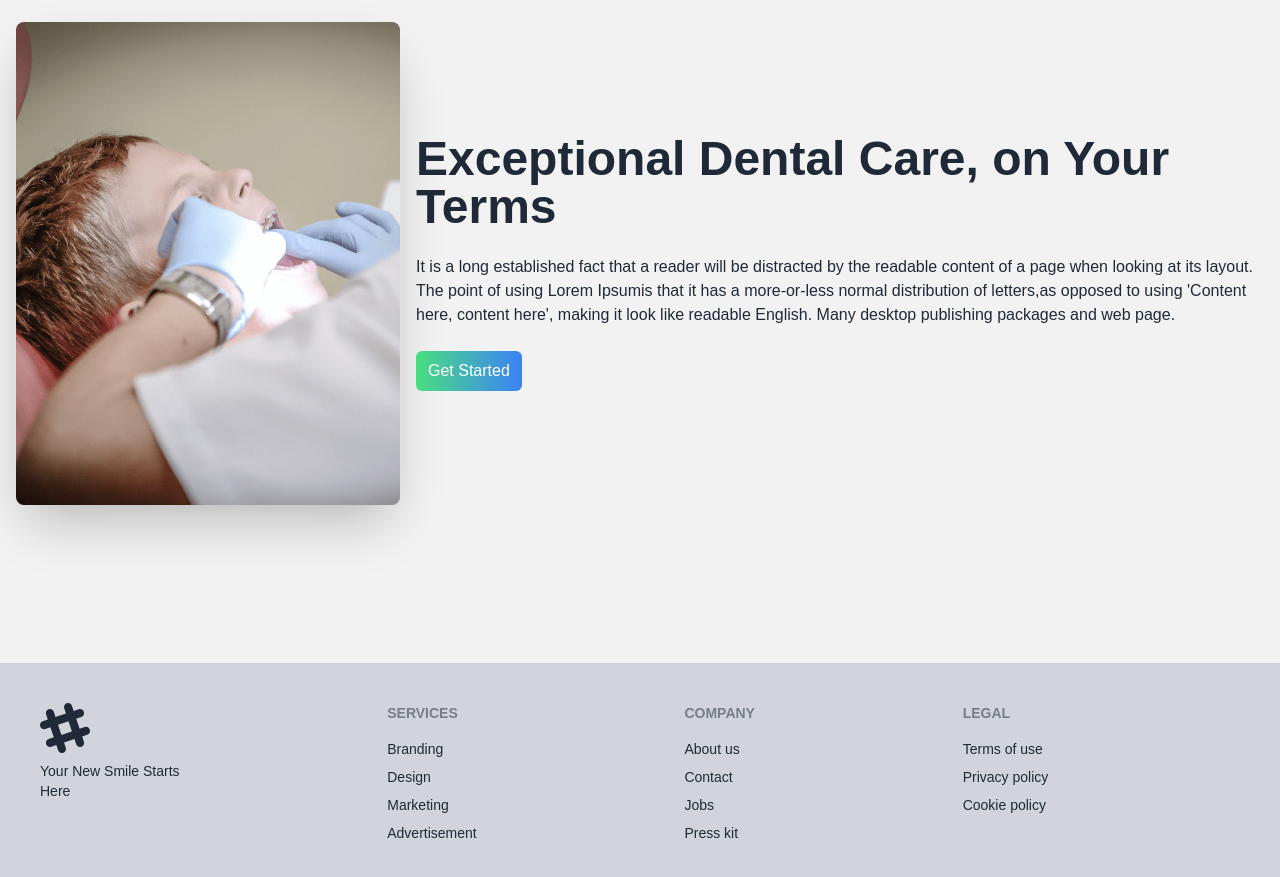
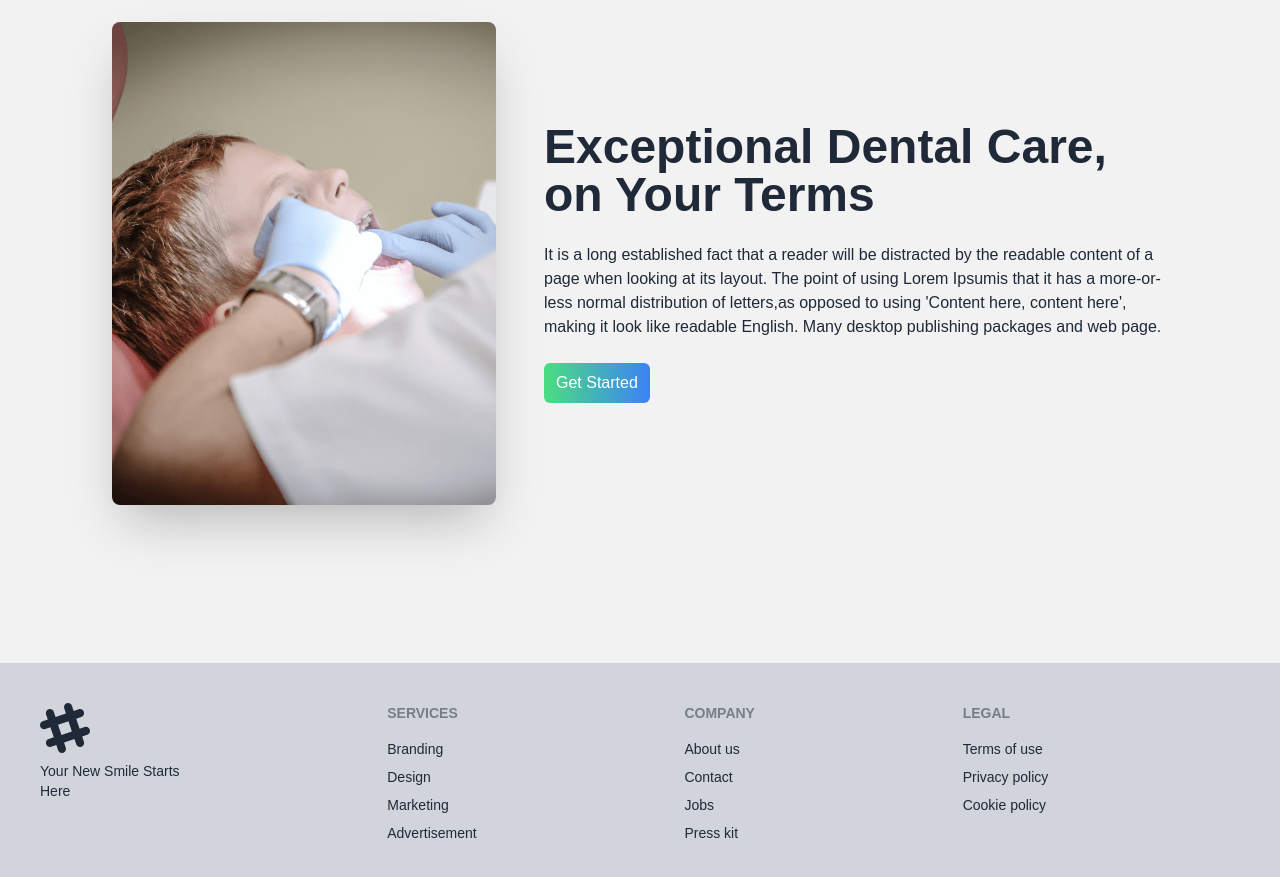
Before and after one commit to HossainAhmed100/doctors_portals_app, a React (Create React App) app: page / in a window 1280 px wide. Shown: the part 1480-2357 px from the top of the page. Built offline with nearby package versions, Linux system fonts and the light colour scheme.

Commit message:
Createa a Footer

```diff
--- a/src/Pages/Home/Home.js
+++ b/src/Pages/Home/Home.js
@@ -43,7 +43,7 @@ function Home() {
             className="max-w-sm rounded-lg shadow-2xl"
             alt=""
           />
-          <div>
+          <div className="w-2/4 ml-8">
             <h1 className="text-5xl font-bold">
               Exceptional Dental Care, on Your Terms
             </h1>
```
